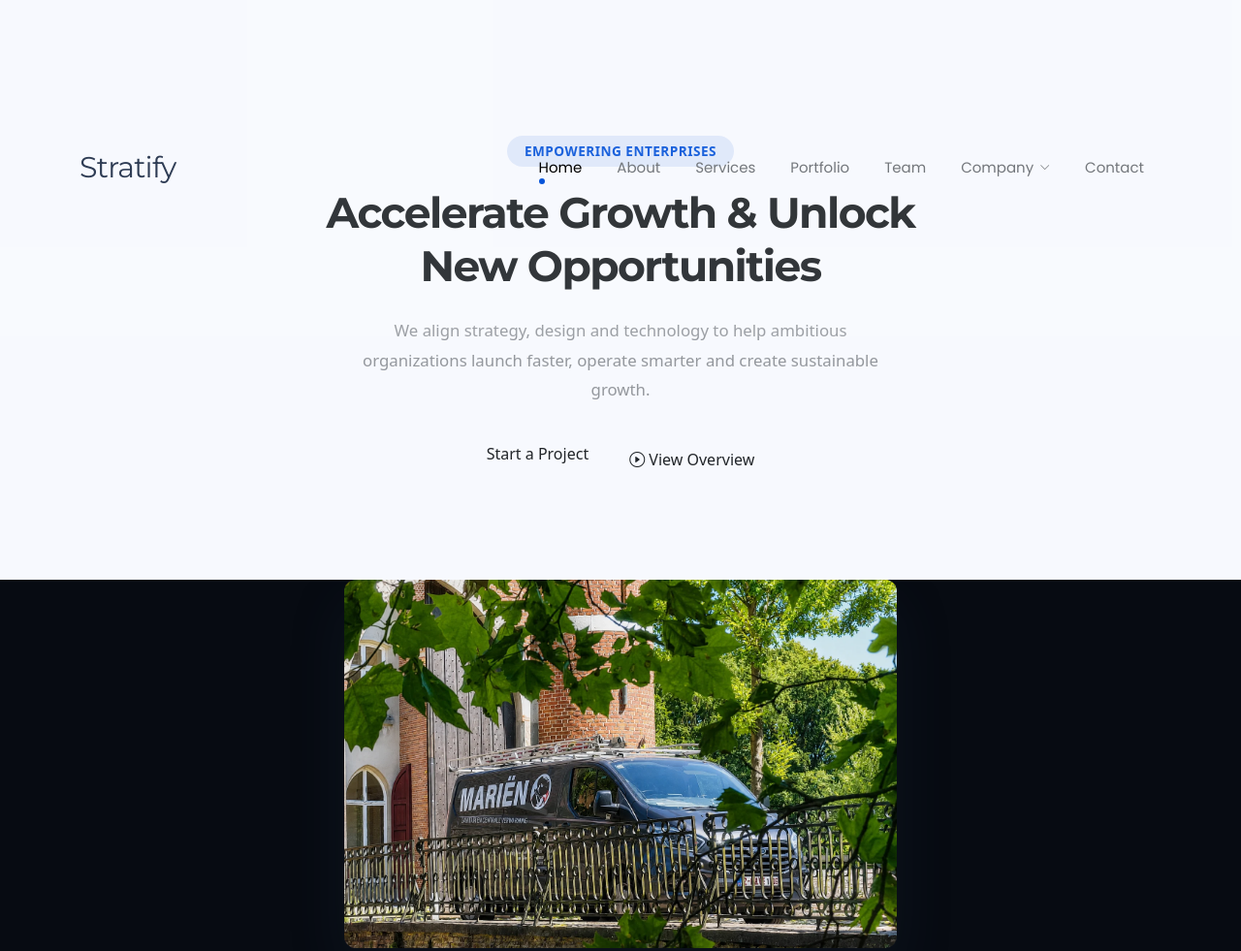
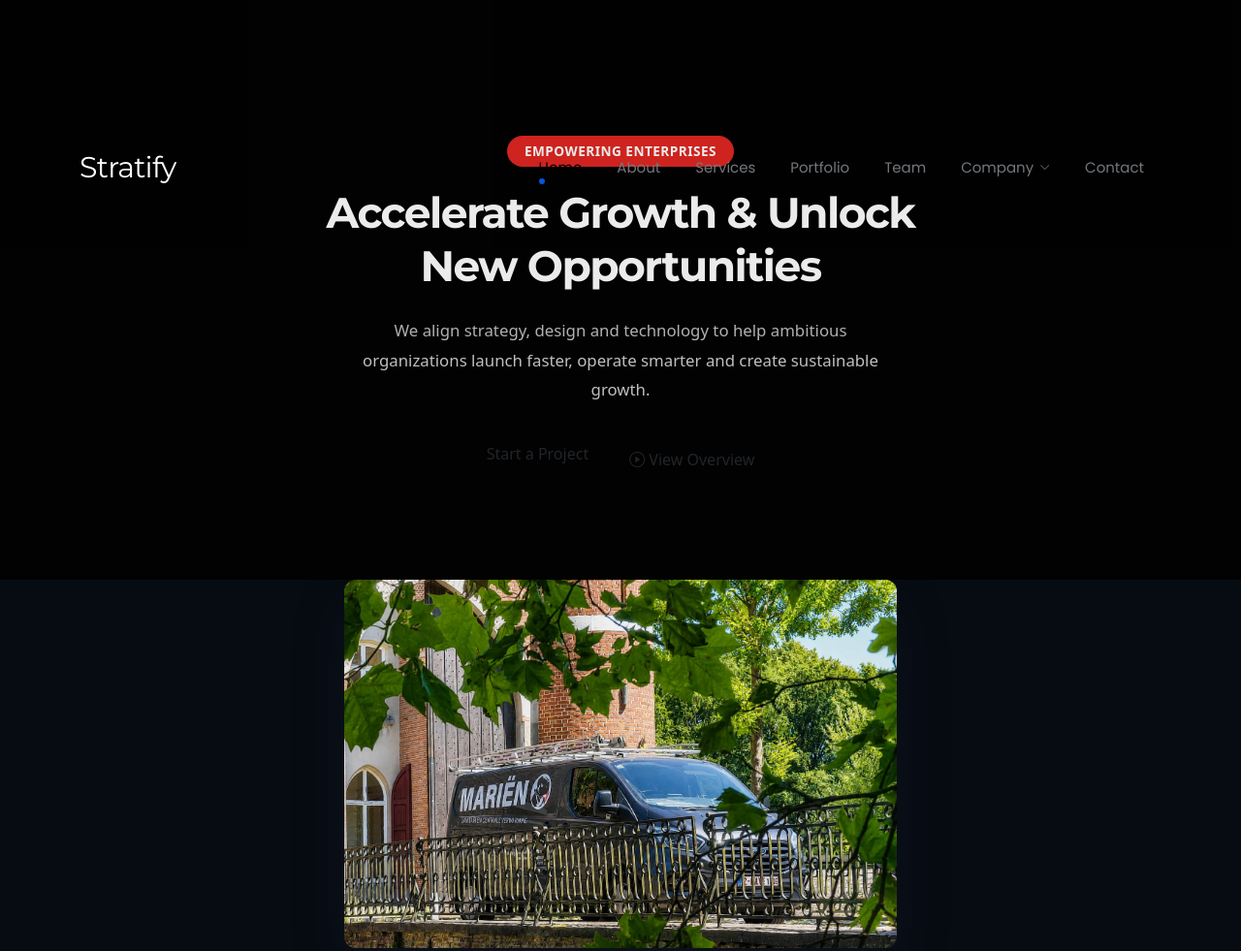
Before and after one commit to toby13dp/Stratify-Toby, a website built with Vite: page index.html in a window 1280 px wide. Shown: the top 981 px of the page at 97% size. Built offline with nearby package versions, Linux system fonts and the light colour scheme.

Commit message:
Update theme.css

```diff
--- a/assets/css/theme.css
+++ b/assets/css/theme.css
@@ -137,14 +137,14 @@ h6 {
   z-index: 1030;
   min-height: var(--st-header-height);
   border-bottom: 1px solid transparent;
-  background: rgba(255, 255, 255, 0.08);
+  background: rgba(0, 0, 0, 0.08);
   transition: background-color var(--st-transition), border-color var(--st-transition), box-shadow var(--st-transition), backdrop-filter var(--st-transition);
 }
 
 .site-header.is-scrolled,
 .site-header:has(.navbar-collapse.show) {
   border-bottom-color: var(--st-border-soft);
-  background: rgba(255, 255, 255, 0.94);
+  background: rgba(0,0,0, 0.94);
   box-shadow: 0 10px 32px rgba(46, 60, 84, 0.09);
   backdrop-filter: blur(14px);
 }
@@ -156,7 +156,7 @@ h6 {
 
 .site-header .navbar-brand {
   padding: 0;
-  color: var(--st-heading);
+  color: #FFFFFF;
   font-family: var(--st-font-heading);
   font-size: 1.875rem;
   font-weight: 400;
@@ -428,6 +428,7 @@ h6 {
   min-height: 794px;
   padding: 140px 0 100px;
   overflow: hidden;
+  background: #020202;
 }
 
 .hero-section--intro {
@@ -514,8 +515,8 @@ h6 {
   margin-bottom: 20px;
   padding: 6px 18px;
   border-radius: 50rem;
-  background: rgba(7, 84, 217, 0.1);
-  color: var(--st-primary);
+  background: #e02721;
+  color: #ffffff;
   font-size: 0.85rem;
   font-weight: 600;
   letter-spacing: 0.035em;
@@ -530,12 +531,13 @@ h6 {
   font-weight: 700;
   line-height: 1.25;
   letter-spacing: -0.035em;
+  color: #ffffff;
 }
 
 .hero-lead {
   max-width: 540px;
   margin-bottom: 32px;
-  color: rgba(115, 119, 124, 0.75);
+  color: rgba(255,255,255, 0.75);
   font-size: 1.05rem;
   line-height: 1.8;
 }
```
